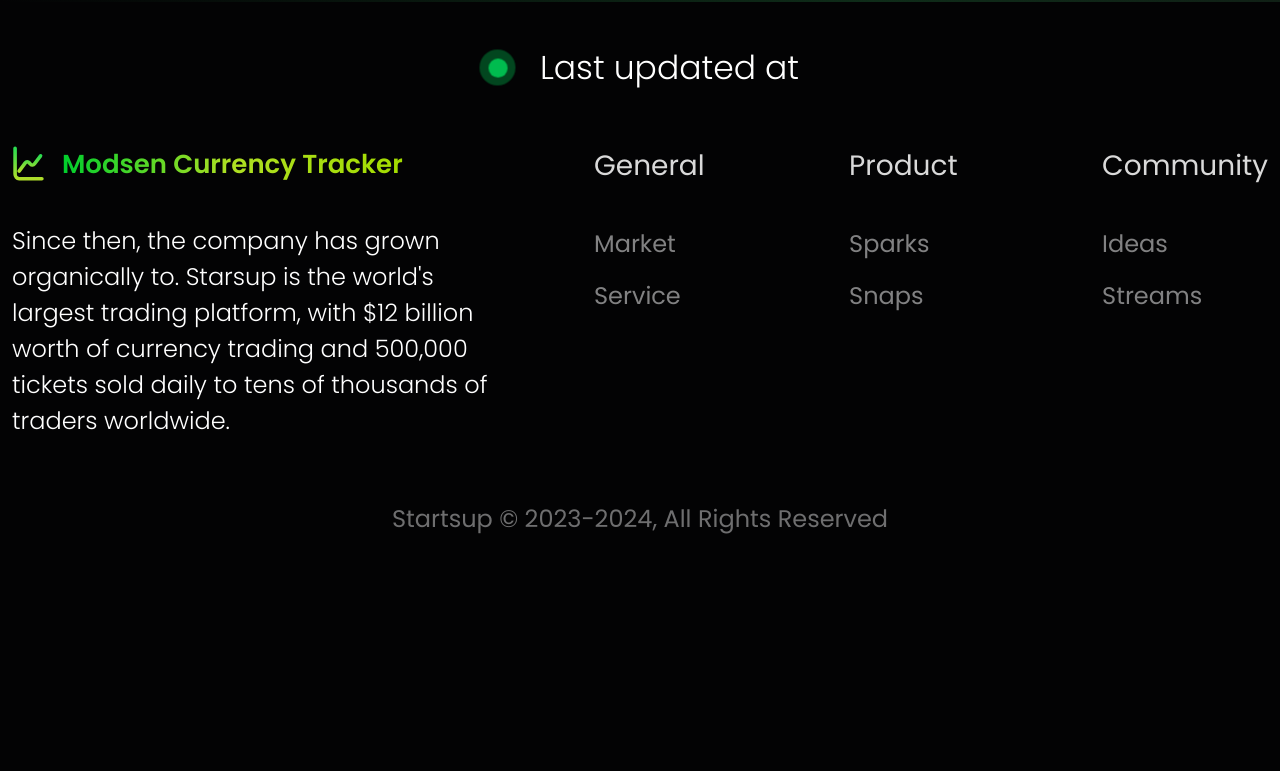
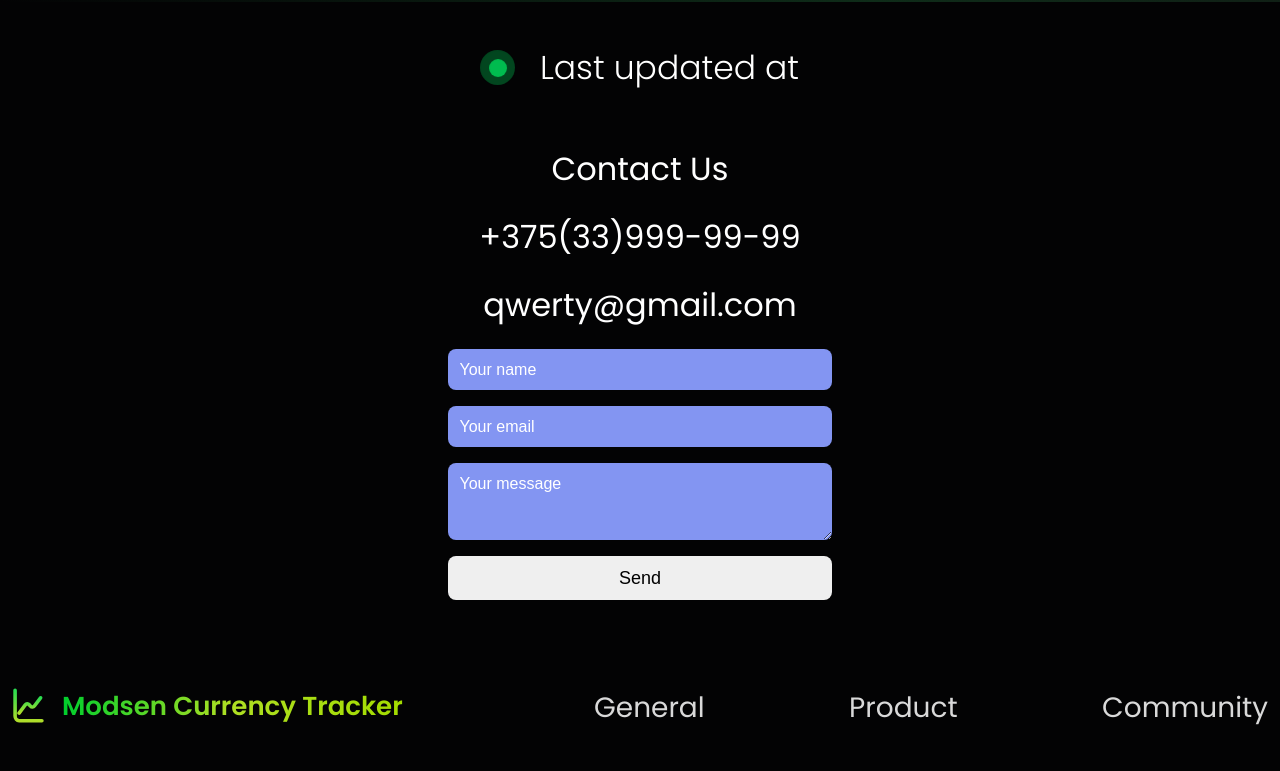
Before and after one commit to divineDuckk/Modsen-Currency-Tracker, a React app: page /contato in a window 1280 px wide. Shown: the part 564-1335 px from the top of the page. Before the commit the page ends 1151 px from the top, so only its background shows below. Built offline with nearby package versions, Linux system fonts and the light colour scheme.

Commit message:
feat: make contact page

```diff
--- a/src/constants/index.ts
+++ b/src/constants/index.ts
@@ -3,6 +3,7 @@ import { CurrencyCode } from '@/types'
 import { CurrencyInfo, CustomDataPoint, MockData, Stock } from '@/interfaces'
 import { Home } from '@/pages/home'
 import { TimeLine } from '@/pages/timeLine'
+import { Contact } from '@/pages/contact'
 import ARS_LOGO from '@/assets/peso.svg'
 import AUD_LOGO from '@/assets/australianDollar.svg'
 import BOV_LOGO from '@/assets/bovespa.svg'
@@ -121,7 +122,7 @@ export const RoutesArr = [
   { path: '/', Page: Home },
   { path: '/timeline', Page: TimeLine },
   { path: '/bank_card', Page: 'div' },
-  { path: '/contato', Page: 'div' },
+  { path: '/contato', Page: Contact },
 ]
 
 export const HISTORY_MOCK_DATA: CustomDataPoint[] = [
--- /dev/null
+++ b/src/pages/contact/constants.ts
@@ -0,0 +1,12 @@
+export enum CONTACT_PLACEHOLDERS {
+  'Your name' = 'Your name',
+  'Your email' = 'Your email',
+  'Your message' = 'Your message',
+  Send = 'Send',
+}
+export const CONTACT_US_INFO = [
+  'Contact Us',
+  '+375(33)999-99-99',
+  'qwerty@gmail.com',
+]
+export const TEXTAREA_ROW = 3
--- /dev/null
+++ b/src/pages/contact/index.tsx
@@ -0,0 +1,58 @@
+import {
+  SubmitButton,
+  ContactUsInfo,
+  Form,
+  FormInput,
+  FormTextArea,
+} from './styled'
+import { ChangeEvent, useState } from 'react'
+
+import {
+  CONTACT_PLACEHOLDERS,
+  CONTACT_US_INFO,
+  TEXTAREA_ROW,
+} from './constants'
+
+export const Contact = () => {
+  const [name, setName] = useState('')
+  const [email, setEmail] = useState('')
+  const [message, setMessage] = useState('')
+
+  const handleNameChange = (e: ChangeEvent<HTMLInputElement>) =>
+    setName(e.target.value)
+  const handleEmailChange = (e: ChangeEvent<HTMLInputElement>) =>
+    setEmail(e.target.value)
+  const handleMessageChange = (e: ChangeEvent<HTMLTextAreaElement>) =>
+    setMessage(e.target.value)
+  return (
+    <>
+      {CONTACT_US_INFO.map((info) => (
+        <ContactUsInfo key={info}>{info}</ContactUsInfo>
+      ))}
+      <Form>
+        <FormInput
+          type="text"
+          placeholder={CONTACT_PLACEHOLDERS['Your name']}
+          value={name}
+          onChange={handleNameChange}
+          required
+        />
+        <FormInput
+          type="email"
+          placeholder={CONTACT_PLACEHOLDERS['Your email']}
+          value={email}
+          onChange={handleEmailChange}
+          required
+        />
+        <FormTextArea
+          placeholder={CONTACT_PLACEHOLDERS['Your message']}
+          value={message}
+          onChange={handleMessageChange}
+          required
+          rows={TEXTAREA_ROW}
+        />
+        <SubmitButton type="submit">{CONTACT_PLACEHOLDERS.Send}</SubmitButton>
+      </Form>
+    </>
+  )
+}
--- /dev/null
+++ b/src/pages/contact/styled.ts
@@ -0,0 +1,62 @@
+import styled from 'styled-components'
+
+const FORM_MAX_WIDTH = '30%'
+const INPUT_PADDING = '3%'
+const BORDER_RADIUS = 8
+const TEXTAREA_PADDING = '3%'
+const SUBMIT_BUTTON_PADDING = '3%'
+const SUBMIT_BUTTON_SCALE = 1.02
+const SUBMIT_BUTTON_TRANSITION = 0.2
+
+export const Form = styled.form`
+  display: flex;
+  flex-direction: column;
+  width: 100%;
+  max-width: ${FORM_MAX_WIDTH};
+  margin-bottom: ${({ theme }) => theme.margins[9]}px;
+  font-size: ${({ theme }) => theme.fontSizes[4]}px;
+`
+
+export const FormInput = styled.input`
+  margin-bottom: ${({ theme }) => theme.margins[0]}px;
+  font-size: ${({ theme }) => theme.fontSizes[1]}px;
+  padding: ${INPUT_PADDING};
+  background-color: ${({ theme }) => theme.colors.contactBg};
+  border: none;
+  border-radius: ${BORDER_RADIUS}px;
+  &::placeholder {
+    color: ${({ theme }) => theme.colors.white};
+  }
+`
+
+export const FormTextArea = styled.textarea`
+  font-family: 'Arial';
+  &::placeholder {
+    color: ${({ theme }) => theme.colors.white};
+  }
+  border-radius: ${BORDER_RADIUS}px;
+
+  margin-bottom: ${({ theme }) => theme.margins[0]}px;
+  font-size: ${({ theme }) => theme.fontSizes[1]}px;
+  padding: ${TEXTAREA_PADDING};
+  resize: vertical;
+  background-color: ${({ theme }) => theme.colors.contactBg};
+  border: none;
+`
+
+export const SubmitButton = styled.button`
+  padding: ${SUBMIT_BUTTON_PADDING};
+  font-size: ${({ theme }) => theme.fontSizes[2]}px;
+  border: none;
+  cursor: pointer;
+  border-radius: ${BORDER_RADIUS}px;
+  transition: ${SUBMIT_BUTTON_TRANSITION}s;
+
+  &:active {
+    scale: ${SUBMIT_BUTTON_SCALE};
+  }
+`
+export const ContactUsInfo = styled.p`
+  font-size: ${({ theme }) => theme.fontSizes[9]}px;
+  margin-bottom: ${({ theme }) => theme.margins[1]}px;
+`
```
